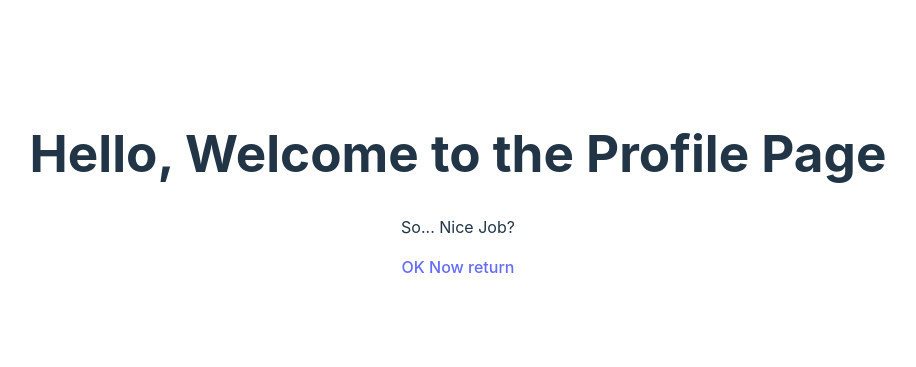
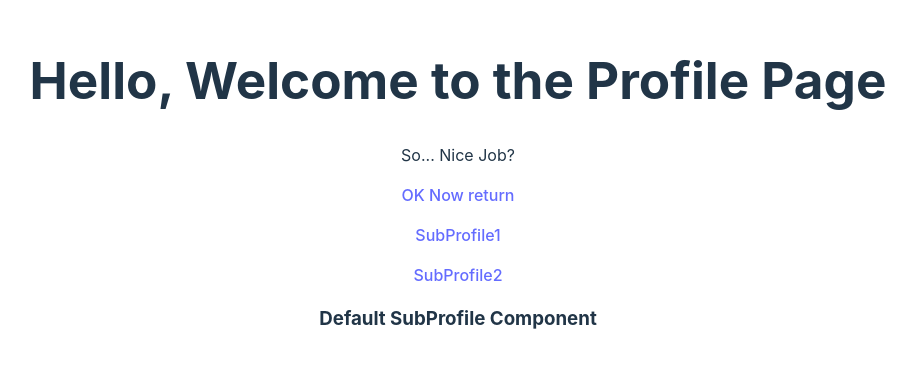
Before and after one commit to bilgramiraza/react-router, a React (Vite) app: page /profile in a window 1280 px wide. Shown: the part 215-582 px from the top of the page, without its empty margins (182-1098 px from the left). Built offline with nearby package versions, Linux system fonts and the light colour scheme.

Commit message:
Trying out Nested Routes and Outlets with default Routes

```diff
--- a/src/components/Profile.jsx
+++ b/src/components/Profile.jsx
@@ -1,11 +1,14 @@
-import { Link } from "react-router-dom";
+import { Link, Outlet } from "react-router-dom";
 
 const Profile = () => {
   return (
     <div>
       <h1>Hello, Welcome to the Profile Page</h1>
       <p>So... Nice Job?</p>
-      <Link to='/'>OK Now return</Link>
+      <p><Link to='/'>OK Now return</Link></p>
+      <p><Link to='SubProfile1'>SubProfile1</Link></p>
+      <p><Link to='SubProfile2'>SubProfile2</Link></p>
+      <Outlet />
     </div>
   );
 };
--- /dev/null
+++ b/src/components/SubProfile.jsx
@@ -0,0 +1,9 @@
+const SubProfile = () =>{
+  return(
+    <>
+      <h3>Default SubProfile Component </h3>
+    </>
+  );
+};
+
+export default SubProfile;
--- /dev/null
+++ b/src/components/SubProfile1.jsx
@@ -0,0 +1,9 @@
+const SubProfile1 = () =>{
+  return(
+    <>
+      <h3>Welcome to Sub Profile Page 1</h3>
+    </>
+  );
+};
+
+export default SubProfile1;
--- /dev/null
+++ b/src/components/SubProfile2.jsx
@@ -0,0 +1,9 @@
+const SubProfile2 = () =>{
+  return(
+    <>
+      <h3>Welcome to Sub Profile Page 2</h3>
+    </>
+  );
+};
+
+export default SubProfile2;
--- a/src/main.jsx
+++ b/src/main.jsx
@@ -1,8 +1,11 @@
-import React from 'react'
-import ReactDOM from 'react-dom/client'
-import { createBrowserRouter, RouterProvider } from 'react-router-dom'
-import App from './App.jsx'
-import Profile from './components/Profile.jsx'
+import React from 'react';
+import ReactDOM from 'react-dom/client';
+import { createBrowserRouter, RouterProvider } from 'react-router-dom';
+import App from './App.jsx';
+import Profile from './components/Profile.jsx';
+import SubProfile from './components/SubProfile.jsx';
+import SubProfile1 from './components/SubProfile1.jsx';
+import SubProfile2 from './components/SubProfile2.jsx';
 import './index.css'
 
 const router = createBrowserRouter([
@@ -12,7 +15,21 @@ const router = createBrowserRouter([
   },
   {
     path:'/profile',
-    element:<Profile />
+    element:<Profile />,
+    children:[
+      {
+        index:true,
+        element:<SubProfile />,
+      },
+      {
+        path:'subProfile1',
+        element:<SubProfile1 />,
+      },
+      {
+        path:'subProfile2',
+        element:<SubProfile2 />,
+      }
+    ],
   },
 ]);
 
```
